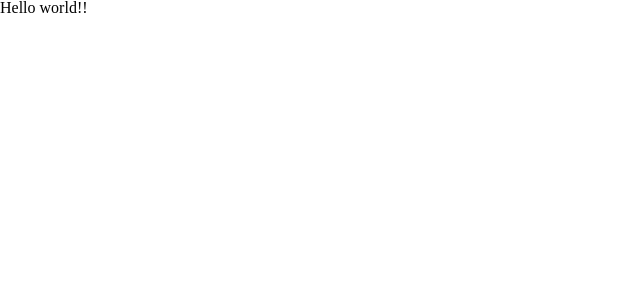
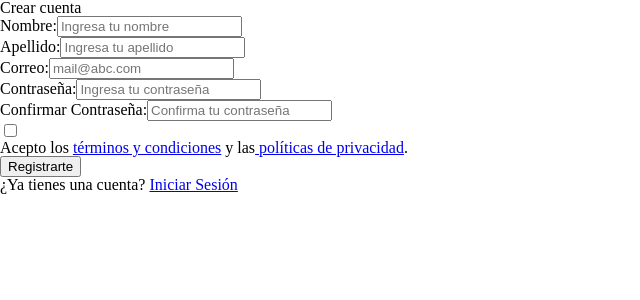
Before and after one commit to No-Country-simulation/S18-23-n-java-react, a React (Vite) app in the folder frontend/rentify/: page /register in a window 1280 px wide. Shown: the top 300 px of the page, without its empty margins (0-640 px from the left). Built offline with nearby package versions, Linux system fonts and the light colour scheme.

Commit message:
front: feat(RegisterForm): Add structure for register form with basic input fields

```diff
--- a/frontend/rentify/package.json
+++ b/frontend/rentify/package.json
@@ -15,12 +15,14 @@
     "@mui/material": "^6.1.2",
     "axios": "^1.7.7",
     "react": "^18.3.1",
-    "react-dom": "^18.3.1"
+    "react-dom": "^18.3.1",
+    "react-router-dom": "^6.26.2"
   },
   "devDependencies": {
     "@eslint/js": "^9.11.1",
     "@types/react": "^18.3.10",
     "@types/react-dom": "^18.3.0",
+    "@types/react-router-dom": "^5.3.3",
     "@vitejs/plugin-react-swc": "^3.5.0",
     "eslint": "^9.11.1",
     "eslint-plugin-react-hooks": "^5.1.0-rc.0",
--- a/frontend/rentify/src/App.tsx
+++ b/frontend/rentify/src/App.tsx
@@ -1,15 +1,15 @@
+import { BrowserRouter as Router, Route, Routes } from 'react-router-dom'
+import { RegisterPage } from './pages/Register/RegisterPage'
 import './App.css'
 
 function App() {
 
   return (
-    <>
-      <div>
-        <h1>
-          Hello world!!
-        </h1>
-      </div>
-    </>
+    <Router>
+      <Routes>
+        <Route path="/register" element={<RegisterPage/>} />
+      </Routes>
+    </Router>
   )
 }
 
--- a/frontend/rentify/src/components/RegisterForm/RegisterForm.tsx
+++ b/frontend/rentify/src/components/RegisterForm/RegisterForm.tsx
@@ -0,0 +1,41 @@
+import './registerFormStyles.css';
+
+export const Register = () => {
+
+    return(
+    <form>
+      <div className='second-div'>
+        <div>
+          <span>Crear cuenta</span>
+        </div>
+        <div>
+          <label htmlFor="firstName">Nombre:</label>
+          <input type="text" id='firstName' name='firstName' pattern='[A-Za-z\s]+' placeholder='Ingresa tu nombre' required />
+        </div>
+        <div>
+          <label htmlFor="lastName">Apellido:</label>
+          <input type="text" id='lastName' name='lastName' pattern='[A-Za-z\s]+' placeholder='Ingresa tu apellido' required />
+        </div>
+        <div>
+          <label htmlFor="email">Correo:</label>
+          <input type="email" id='email' name='email' placeholder='mail@abc.com' required />
+        </div>
+        <div>
+          <label htmlFor="password">Contraseña:</label>
+          <input type="password" id='password' name='password' placeholder='Ingresa tu contraseña' pattern="(?=.*\d)(?=.*[a-z])(?=.*[A-Z])(?=.*[@$!%*?&]).{6,}" required />
+        </div>
+        <div>
+          <label htmlFor="confirmPassword">Confirmar Contraseña:</label>
+          <input type="password" id='confirmPassword' name='confirmPassword' placeholder='Confirma tu contraseña' pattern="(?=.*\d)(?=.*[a-z])(?=.*[A-Z])(?=.*[@$!%*?&]).{6,}" required />
+        </div>
+      </div>
+      <label className='checkbox'>
+        <input type="checkbox" required />
+        <p>Acepto los <a href="#" target="_blank" rel="noopener noreferrer">términos y condiciones</a> y las
+        <a href="#" target="_blank" rel="noopener noreferrer"> políticas de privacidad</a>.</p>
+      </label>
+      <button type="submit">Registrarte</button>
+      <p>¿Ya tienes una cuenta? <a href="#">Iniciar Sesión</a></p>
+    </form>
+    );
+};
--- a/frontend/rentify/src/pages/Register/RegisterPage.tsx
+++ b/frontend/rentify/src/pages/Register/RegisterPage.tsx
@@ -0,0 +1,11 @@
+import { Register } from '../../components/RegisterForm/RegisterForm';
+import './registerPageStyles.css'
+
+export const RegisterPage = () => {
+
+  return (
+    <div>
+        <Register />
+    </div>
+  )
+}
```
Also changed, not shown: frontend/rentify/src/pages/Landing/LandigPage.tsx (deleted), frontend/rentify/src/pages/Landing/landingPageStyles.css (deleted), 1 other file (tests, documents, lock files or other folders).
